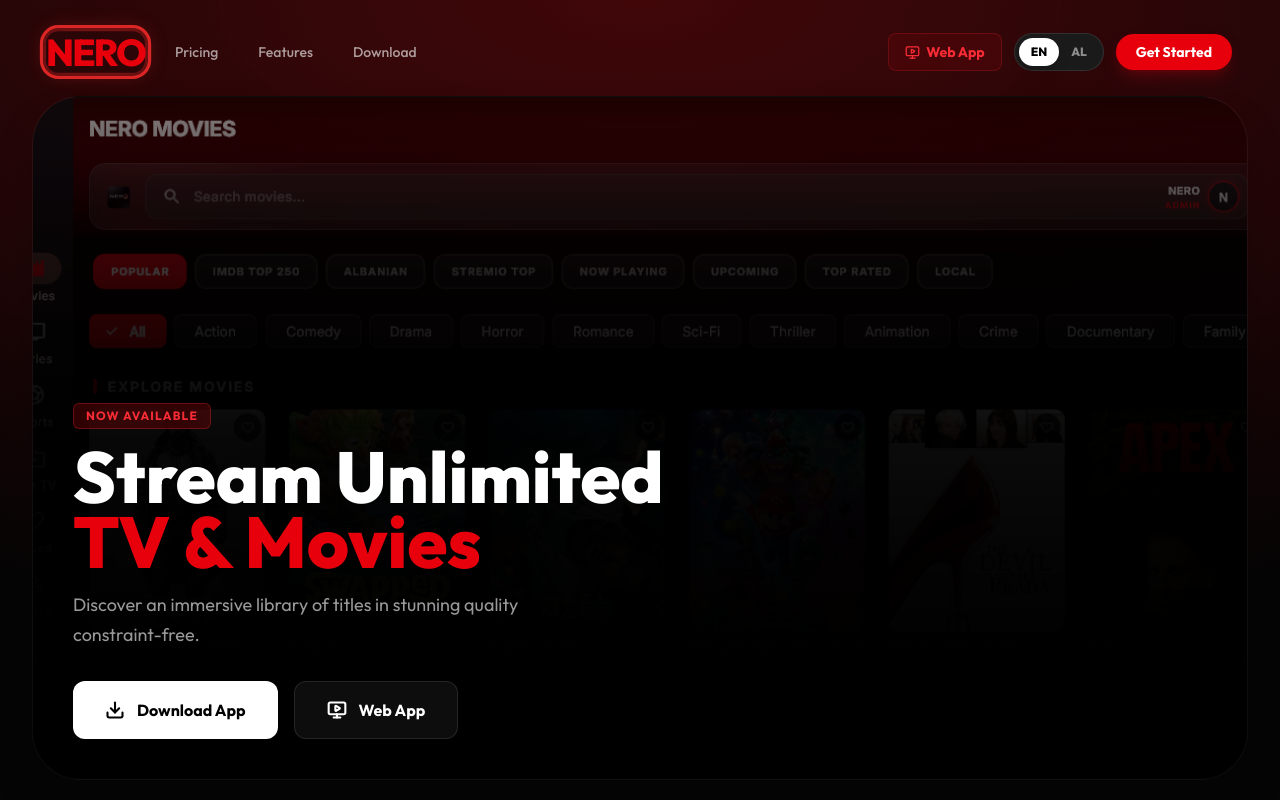
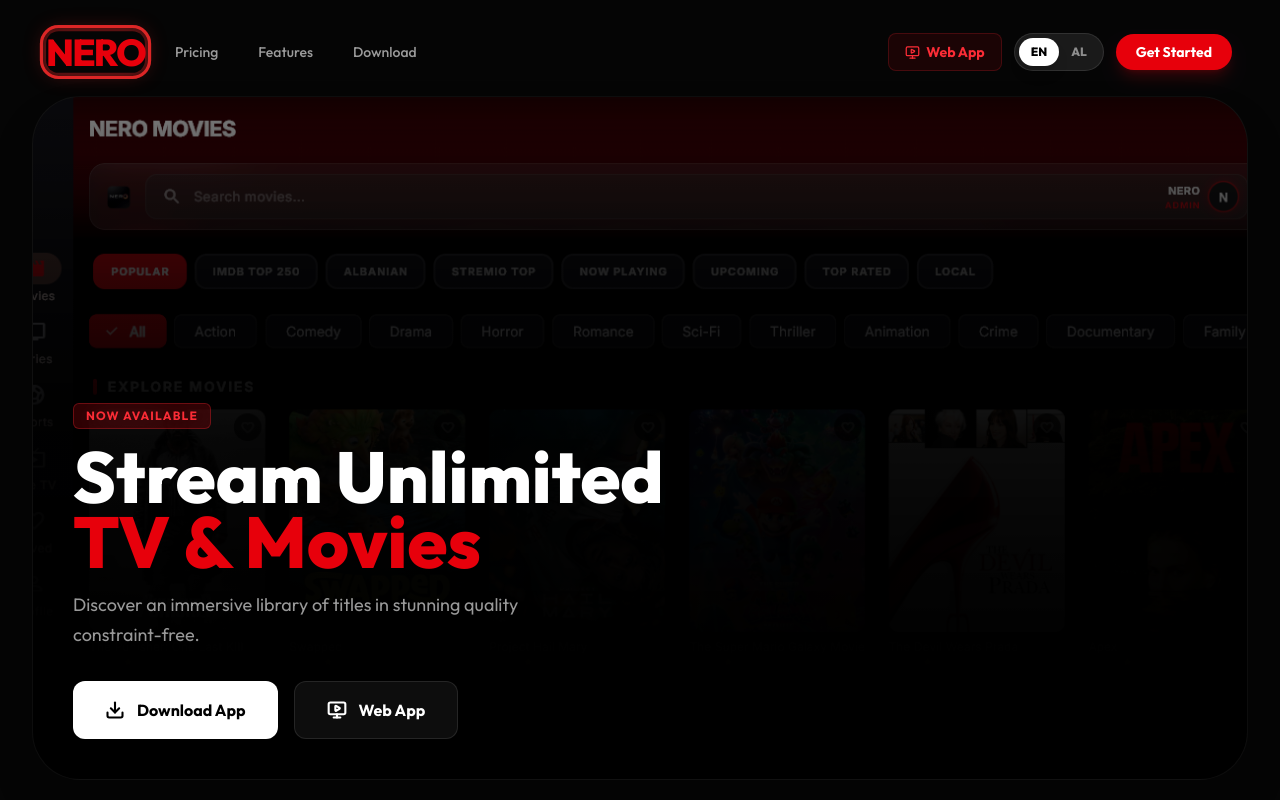
Before and after one commit to ErjonKurti/nero-web, a React (Vite) app: page / in a window 1280 px wide. Shown: the top 800 px of the page. Built offline with nearby package versions, Linux system fonts and the light colour scheme.

Commit message:
Change background to Netflix-style static image

```diff
--- a/src/App.tsx
+++ b/src/App.tsx
@@ -25,10 +25,17 @@
   return (
     <div className="min-h-screen bg-[#050505] text-white font-sans overflow-x-hidden flex flex-col p-4 md:p-6 lg:p-8 gap-6 max-w-[1280px] mx-auto scroll-smooth">
 
-      {/* Background Gradient */}
-      <div className="fixed top-0 left-0 w-full h-[80vh] pointer-events-none z-0" style={{
-        background: 'radial-gradient(120% 100% at 50% 0%, rgba(138, 10, 15, 0.45) 0%, rgba(5, 5, 5, 1) 100%)'
-      }} />
+      <div className="fixed inset-0 pointer-events-none -z-50 bg-[#050505]">
+        <img
+          src="/hero-bg-posters.png"
+          alt="Background Posters"
+          className="w-full h-full object-cover opacity-40 mix-blend-screen saturate-50"
+        />
+        {/* Netflix-style vignette overlays */}
+        <div className="absolute inset-0 bg-gradient-to-b from-[#050505] via-transparent to-[#050505] opacity-90" />
+        <div className="absolute inset-0 bg-gradient-to-r from-[#050505] via-transparent to-[#050505] opacity-80" />
+        <div className="absolute inset-0 bg-black/40" />
+      </div>
 
       {/* Header Navigation */}
       <nav className="relative z-50 shrink-0">
```
Also changed, not shown: public/hero-bg-posters.png (added).
